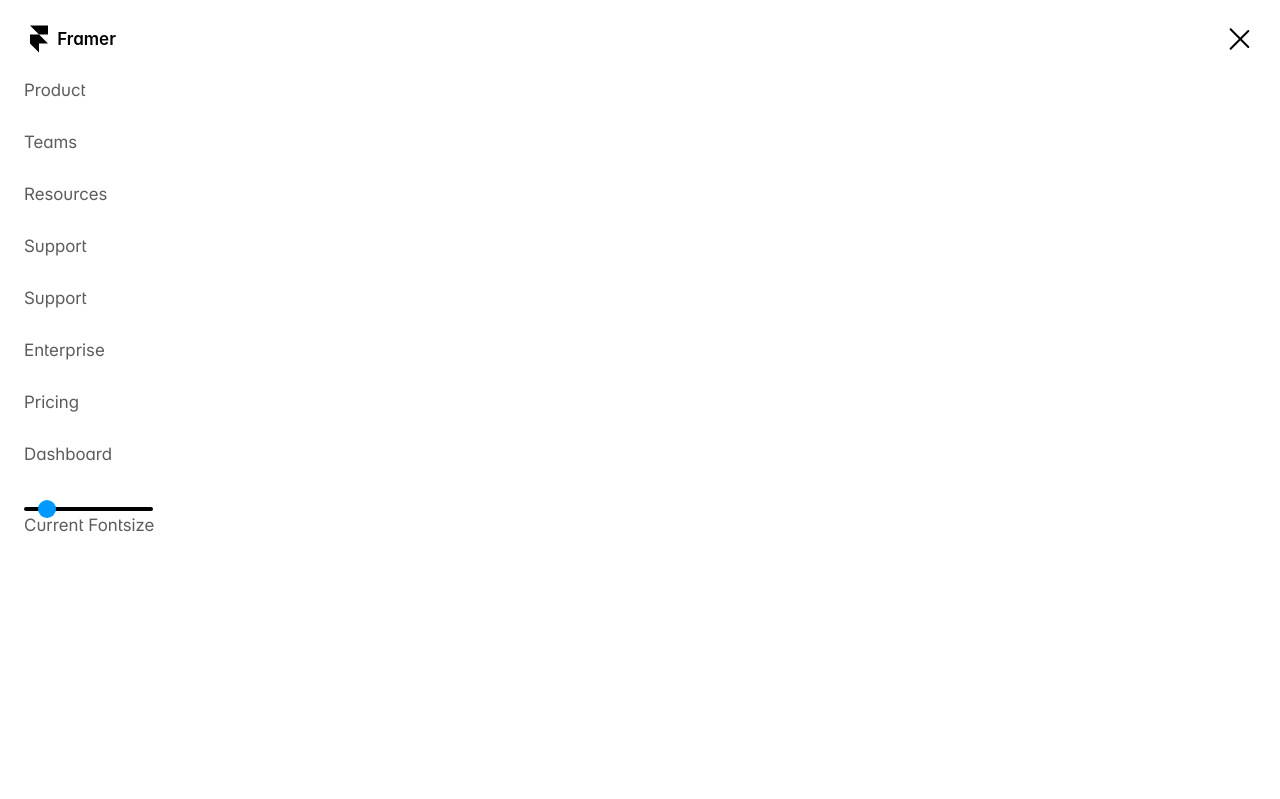
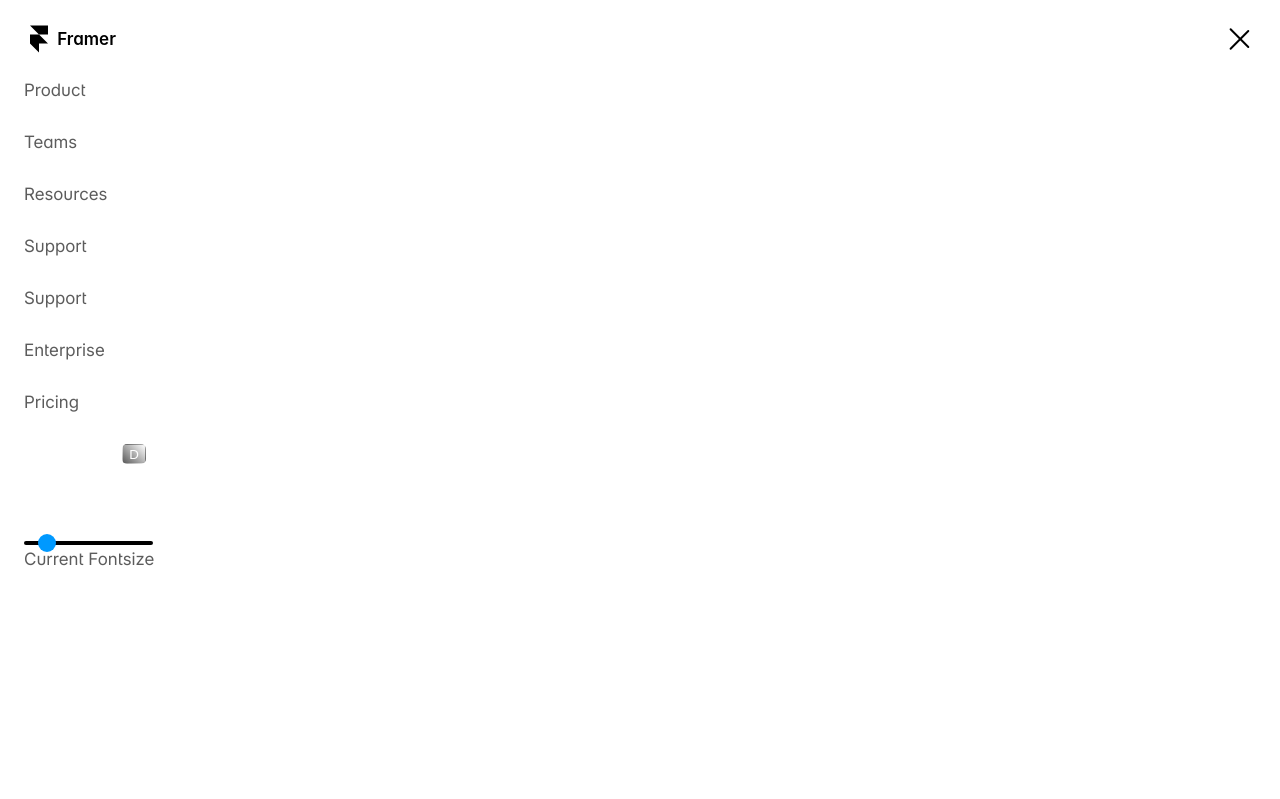
Before and after one commit to lisamandemakers/FED-LisaMandemakers, a plain HTML site: page index.html in a window 1280 px wide. Both pictures are taken after a click on the button 1239 px from the left and 39 px from the top of the page. Shown: the top 799 px of the page. Drawn offline with Linux system fonts and the light colour scheme.

Commit message:
surface plane animations added

```diff
--- a/index.html
+++ b/index.html
@@ -36,7 +36,7 @@
 				<li><a href="#">Support</a></li>
 				<li><a href="enterprise.html">Enterprise</a></li>
 				<li><a href="#">Pricing</a></li>
-				<li><a href="#">Dashboard</a></li>
+				<li><a href="#">Dashboard </a><button>D</button></li>
 				<li>  <input type="range" min="12" max="52" value="15" step="5">
 				<p>Current Fontsize</p></li>
 
--- a/scripts/script.js
+++ b/scripts/script.js
@@ -123,3 +123,26 @@ apply();
 
 // live
 slider.addEventListener('input', apply);
+
+
+
+// Selecteer het laatste button in de nav (de D-button)
+const navList = document.querySelector("nav ul");
+const popButton = navList.querySelector("button:last-of-type");
+
+// Functie om toggle te doen
+function togglePopout() {
+    const isActive = popButton.getAttribute("data-active") === "true";
+    popButton.setAttribute("data-active", !isActive);
+}
+
+// Klik-event
+popButton.addEventListener("click", togglePopout);
+
+// Keydown-event voor 'd'
+document.addEventListener("keydown", (e) => {
+    // Check of de ingedrukte toets 'd' of 'D' is
+    if (e.key === "d" || e.key === "D") {
+        togglePopout();
+    }
+});
--- a/styles/general-style.css
+++ b/styles/general-style.css
@@ -241,6 +241,7 @@ a {
     opacity: 0;
     transform: translateY(25px);
   }
+
   to {
     opacity: 1;
     transform: translateY(0);
@@ -291,15 +292,26 @@ body header nav ul {
 }
 
 
-body header nav ul li:not(:last-child) a {
+body header nav ul li a {
   /* stijlen hier */
   color: var(--framer-text-color);
   font-family: "Inter-Variabele";
   font-weight: 100;
   font-size: 1em;
+
 }
 
+body header nav ul li:nth-of-type(8) {
+  display: flex;
+  gap: 0.6em;
+  margin-bottom: 2em;
+}
 
+body header nav ul li:nth-of-type(8) a {
+  color: white;
+  font-weight: 700;
+
+}
 
 nav.toonMenu {
   /* JOUW CODE HIER - stap 4 */
@@ -310,7 +322,39 @@ nav.toonMenu {
 
 
 
-body header button {
+body header nav ul li>button {
+  background-image: linear-gradient(45deg, var(--framer-text-color), var(--black));
+  border-radius: 5px;
+  color: var(--always-white-color);
+  border: 1px solid var(--border-color);
+  position: relative;
+}
+
+/* Het pop-out element met ::after */
+body header nav ul li>button::after {
+    content: "Projects";
+    position: absolute;
+    right: 1em;
+    top: 100%; /* direct onder de button */
+    margin-top: 5px;
+    padding: 1em 2em;
+    background-color: var(--border-color);
+    white-space: nowrap;
+    border-radius: 0.6em;
+
+    opacity: 0;
+    transform: translateY(-10px);
+    transition: opacity 0.3s ease, transform 0.3s ease;
+    pointer-events: none; /* zodat het niet klikbaar is */
+}
+
+button[data-active="true"]::after {
+    opacity: 1;
+    transform: translateY(0);
+}
+
+
+body header>button:first-of-type {
   width: 2.5em;
   height: 100%;
   display: flex;
@@ -326,7 +370,7 @@ body header button {
   /* draai rond het midden */
 }
 
-body header button div {
+body header>button:first-of-type div {
   height: 2px;
   width: 2em;
   background-color: var(--white);
```
